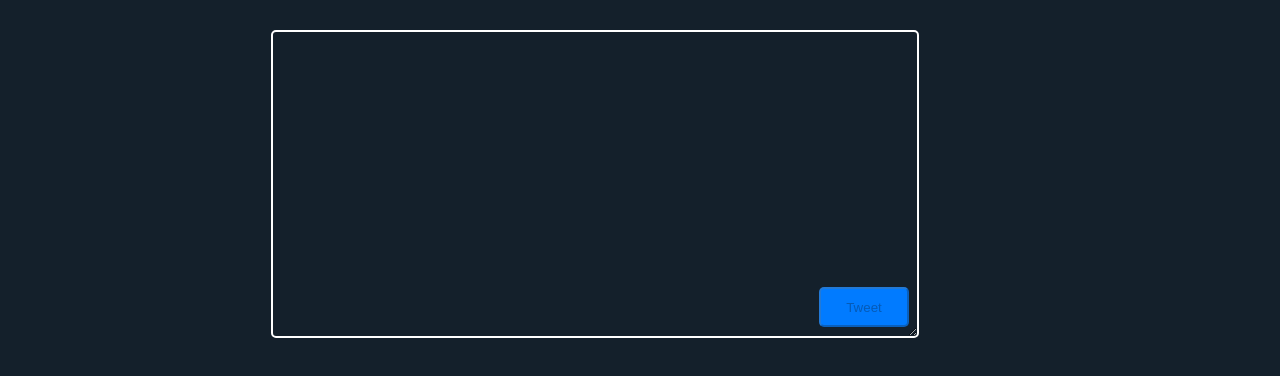
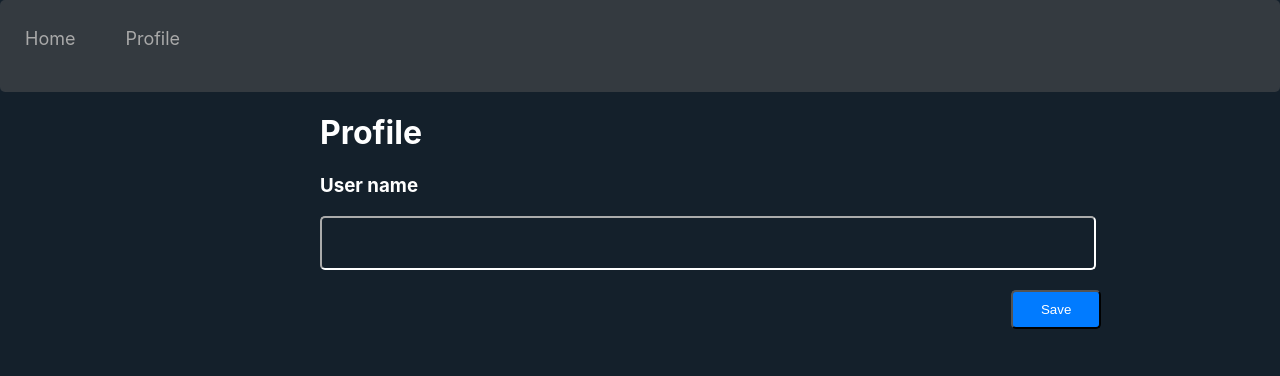
Before and after one commit to Dybovsky/Chat-App, a React (Create React App) app: page /profile in a window 1280 px wide. Shown: the top 376 px of the page. Built offline with nearby package versions, Linux system fonts and the light colour scheme; no server answers.

Commit message:
profile page design

```diff
--- a/package.json
+++ b/package.json
@@ -11,6 +11,7 @@
     "react": "^17.0.1",
     "react-dom": "^17.0.1",
     "react-loading": "^2.0.3",
+    "react-router-dom": "^5.2.0",
     "react-scripts": "4.0.3",
     "web-vitals": "^1.0.1"
   },
--- a/src/App.js
+++ b/src/App.js
@@ -3,6 +3,9 @@ import NewTweet from "./components/NewTweet";
 import TweetsList from "./components/TweetsList";
 import { callTweetList } from "./lib/api";
 import Loading from "./components/Loading";
+import { BrowserRouter as Router, Switch, Route } from "react-router-dom";
+import NavBar from "./components/NavBar";
+import Profile from "./components/Profile";
 
 class App extends React.Component {
   constructor(props) {
@@ -29,7 +32,7 @@ class App extends React.Component {
     this.loadTweets();
     setInterval(() => {
       this.loadTweets();
-    }, 5000);
+    }, 10000);
   }
 
   render() {
@@ -37,6 +40,10 @@ class App extends React.Component {
 
     return (
       <div>
+        <Router>
+          <NavBar></NavBar>
+          <Switch>
+            <Route exact path="/">
               <NewTweet
                 onNewTweet={(tweet) => {
                   this.onNewTweet(tweet);
@@ -44,15 +51,18 @@ class App extends React.Component {
                 isLoading={this.state.isLoading}
               />
 
-        {isLoading && <Loading />}
+              {isLoading ? <Loading /> : <div className="helper"></div>}
 
               <TweetsList tweets={tweets} />
+            </Route>
+            <Route path="/profile">
+              <Profile />
+            </Route>
+          </Switch>
+        </Router>
       </div>
     );
   }
 }
 
 export default App;
-//  </div>
-//       {item.title && <h3>{item.title}</h3>}
-//       <div>
--- a/src/components/Loading.jsx
+++ b/src/components/Loading.jsx
@@ -9,12 +9,15 @@ const loader = {
     marginLeft: '45%',
     marginRight: '45%',
     marginTop: '20px',
+
 }
 
 const Loading = ({ type, color }) => (
 
+<div>
 
-        <ReactLoading type={'spinningBubbles'} color={'#017BFF'} height={40} width={40} position={'relative'} style={loader}/>
+    <ReactLoading type={'spinningBubbles'} color={'#017BFF'} height={40} width={40} position={'relative'} style={loader}/>
+</div>
 
 );
 
--- /dev/null
+++ b/src/components/NavBar.jsx
@@ -0,0 +1,16 @@
+import {Link} from "react-router-dom";
+
+const NavBar = () => {
+    return (
+      <div className='nav'>
+        <Link
+        className='navBtn'
+        to="/">Home</Link>
+        <Link
+        className='navBtn'
+        to="/profile">Profile</Link>
+      </div>
+    );
+  };
+
+  export default NavBar;
--- /dev/null
+++ b/src/components/Profile.jsx
@@ -0,0 +1,29 @@
+import {useState} from 'react';
+const Profile = () => {
+
+    const handleSubmit = (e) => {
+        e.preventDefault()
+    }
+
+
+    const [name, setName] = useState('');
+
+    return(
+    <div className='wrapper'>
+        <h1>Profile</h1>
+        <h3>User name</h3>
+    <form
+    className='formProf'
+    onSubmit={handleSubmit}>
+
+    <input type='text'
+    value={name}
+    className='inp'
+    onChange={(event) => {setName(event.target.value)}}>
+    </input>
+    <button className='saveBtn'>Save</button>
+        </form>
+        </div>)
+}
+
+export default Profile;
--- a/src/index.css
+++ b/src/index.css
@@ -41,8 +41,19 @@ textarea {
   right: 100px;
   width: 90px;
   height: 40px;
+  cursor: pointer;
+  color: white;
 }
 
+.tweetBtn:active {
+  background-color: white;
+  color: #017bff;
+  outline: none;
+}
+
+.tweetBtn:hover {
+  background-color: #115cd6;
+}
 .tweet {
   padding: 10px;
   background-color: #343a40;
@@ -69,3 +80,68 @@ textarea {
   display: flex;
   justify-content: space-between;
 }
+
+.helper {
+  height: 62.5px;
+}
+
+.nav {
+  background-color: #343a40;
+  height: 4rem;
+  padding-top: 28px;
+  border-radius: 5px;
+}
+
+.navBtn {
+  color: darkgrey;
+  padding: 25px;
+  cursor: pointer;
+  font-size: large;
+  text-decoration: none;
+}
+
+.navBtn:hover {
+  color: white;
+}
+
+.navBtn:active {
+  color: #017bff;
+  background-color: #c6c6c6;
+  border-bottom: 16px solid #c6c6c6;
+}
+
+.wrapper {
+  margin-left: auto;
+  margin-right: auto;
+  width: 40rem;
+}
+
+.inp {
+  width: 48rem;
+  height: 3rem;
+  border-radius: 5px;
+  border-color: white;
+  background-color: #14202b;
+  color: white;
+}
+
+.saveBtn {
+  cursor: pointer;
+  width: 90px;
+  padding: 10px;
+  margin-top: 20px;
+  margin-left: 108%;
+  background-color: #017bff;
+  border-radius: 5px;
+  color: white;
+}
+
+.saveBtn:active {
+  background-color: white;
+  color: #017bff;
+  outline: none;
+}
+
+.saveBtn:hover {
+  background-color: #115cd6;
+}
```
Also changed, not shown: 1 other file (tests, documents, lock files or other folders). Lines whose indentation alone changed are shown as unchanged.
